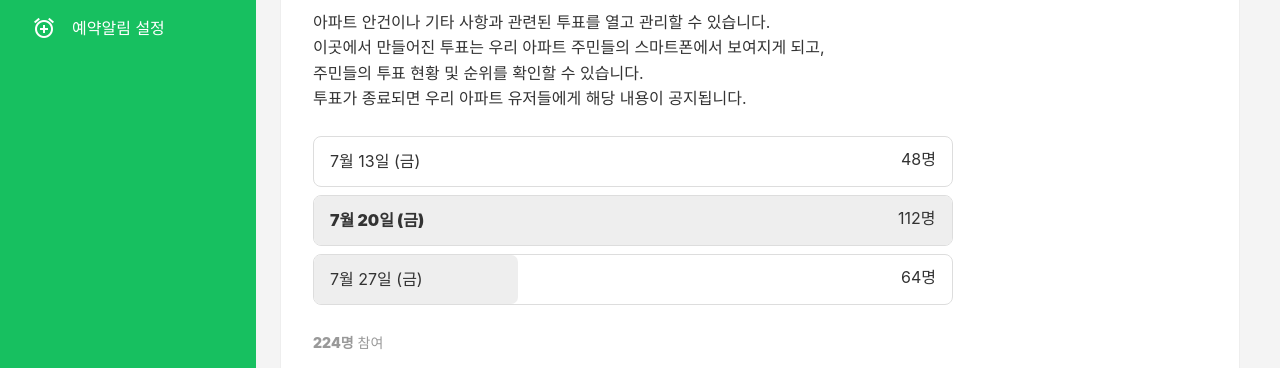
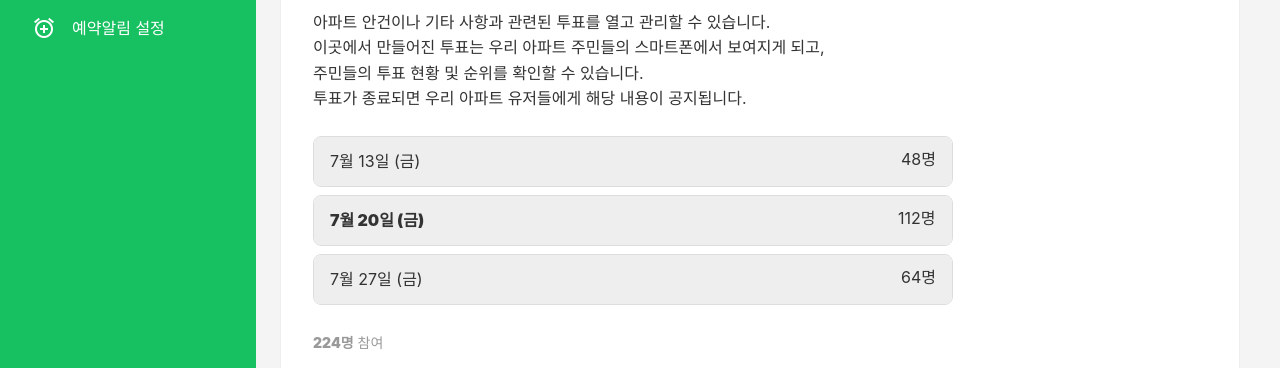
Before and after one commit to tite-hoa-backup/tite-hoa.github.io, a website: page html/vote.html in a window 1280 px wide. Shown: the part 403-771 px from the top of the page. Drawn offline with nearby package versions, Linux system fonts and the light colour scheme; files that its build step writes are made by us from their sources; a web font is replaced by a local one.

Commit message:
FIX vote item 100% width

```diff
--- a/html/vote.html
+++ b/html/vote.html
@@ -95,7 +95,7 @@
                                 </p>
                             </div>
                             <div class="board-vote-card-vote-item">
-                                <span class="vote-item-progress" style="width: 0%">
+                                <span class="vote-item-progress" style="width: 100%">
                                     <span class="vote-item-title">7월 13일 (금)</span>
                                 </span>
                                 <span class="vote-item-numb">48</span>
@@ -107,7 +107,7 @@
                                 <span class="vote-item-numb">112</span>
                             </div>
                             <div class="board-vote-card-vote-item">
-                                <span class="vote-item-progress" style="width: 32%">
+                                <span class="vote-item-progress" style="width: 100%">
                                     <span class="vote-item-title">7월 27일 (금)</span>
                                 </span>
                                 <span class="vote-item-numb">64</span>
--- a/package.json
+++ b/package.json
@@ -23,7 +23,7 @@
     "gulp-js-minify": "0.0.3",
     "gulp-sass": "^4.0.1",
     "gulp-watch": "^5.0.1",
-    "npm": "^6.3.0"
+    "npm": "^6.4.0"
   },
   "browserslist": [
     "cover 99.5%",
```
Also changed, not shown: README.md, 1 other file.
